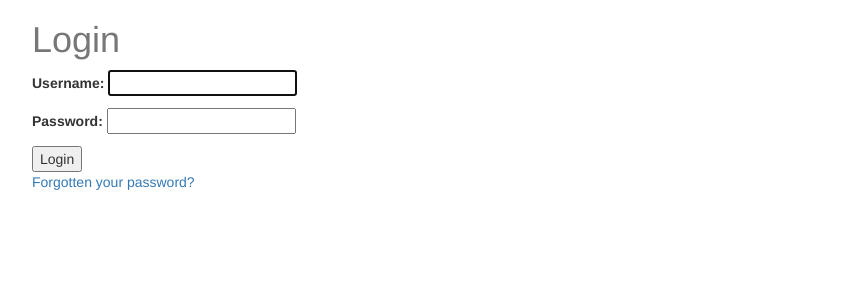
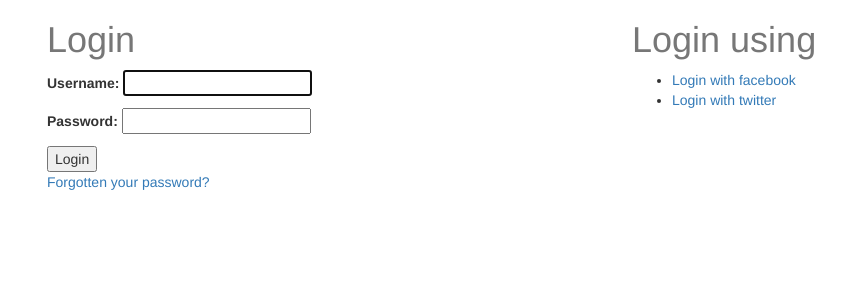
Before and after one commit to henrymbuguak/Social-Site-Created-Using-Django-1.11.3, a Django app: page /account/login/ in a window 1280 px wide. Shown: the part 52-352 px from the top of the page, without its empty margins (23-868 px from the left). Run offline with Django 3.2, Linux system fonts and the light colour scheme; some libraries are stand-ins or nearby versions.

Commit message:
Social authentication for facebook and twitter

```diff
--- a/bookmarks/account/templates/base.html
+++ b/bookmarks/account/templates/base.html
@@ -6,6 +6,7 @@
     <title>{% block title %} {% endblock %}</title>
     <link rel="stylesheet" href="{% static 'css/bootstrap.min.css' %}">
     <link rel="stylesheet" href="{% static 'css/master.css' %}">
+    <meta name="google-site-verification" content="g3mspag8DaojzBF3m_cuByukA4YDpK6PkW0hhCHXtWs" />
   </head>
   <body>
     {% include "navbar.html" %}
--- a/bookmarks/account/templates/registration/login.html
+++ b/bookmarks/account/templates/registration/login.html
@@ -5,6 +5,7 @@
 {% block content %}
 <div class="container">
   <div class="row">
+    <div class="col-md-6">
       <h1>Login</h1>
       {% if form.errors %}
           <p>Your username and password didn't match. Please try again</p>
@@ -20,6 +21,16 @@
         <p> <a href="{% url "password_reset" %}">Forgotten your password?</a> </p>
     </div>
   </div>
+  <div class="col-md-6">
+    <h1>Login using</h1>
+    <div class="social">
+      <ul>
+        <li class="facebook"><a href="{% url "social:begin" "facebook" %}">Login with facebook</a></li>
+        <li class="twitter"><a href="{% url "social:begin" "twitter" %}">Login with twitter</a></li>
+      </ul>
+    </div>
+  </div>
+  </div>
 </div>
 
 {% endblock content %}
--- a/bookmarks/bookmarks/urls.py
+++ b/bookmarks/bookmarks/urls.py
@@ -21,6 +21,7 @@ from django.contrib import admin
 urlpatterns = [
     url(r'^admin/', admin.site.urls),
     url(r'^account/', include('account.urls')),
+    url('', include('social_django.urls', namespace='social')),
 ]
 
 
```
Also changed, not shown: bookmarks/account/templates/account/login.html (+9 -0 lines), bookmarks/bookmarks/settings.py (+12 -2 lines), bookmarks/db.sqlite3, 2 other files. Lines whose indentation alone changed are shown as unchanged.
